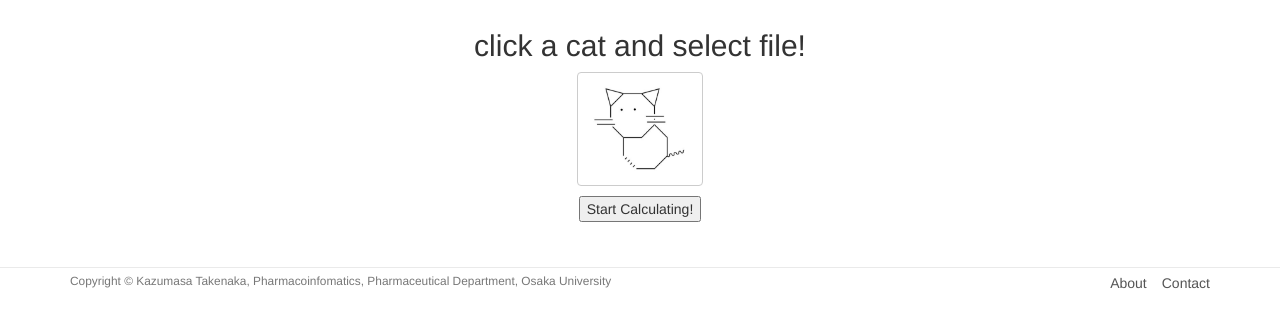
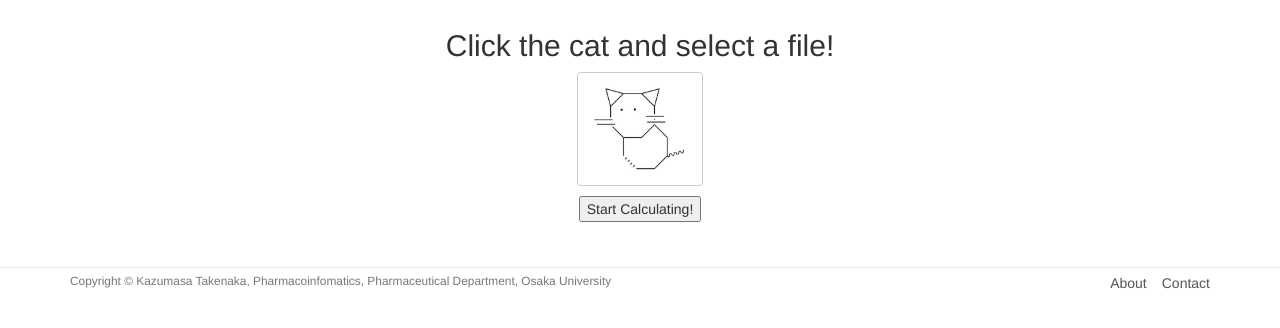
Before and after one commit to kkkazuo/hydrolysis, a Flask app: page / in a window 1280 px wide. Shown: the part 121-449 px from the top of the page. Run offline with Flask 2, Linux system fonts and the light colour scheme; parts of the project's set-up code (start-up, migrations or seed data) failed here and were passed over; some libraries are stand-ins or nearby versions.

Commit message:
ForHeroku

```diff
--- a/web/templates/top.html
+++ b/web/templates/top.html
@@ -28,7 +28,7 @@
     <div class="row">
       <section class="file-upload">
         <div class="text-center">
-          <h2>click a cat and select file!</h2>
+          <h2>Click the cat and select a file!</h2>
           <form action="/file"  method = "POST" enctype="multipart/form-data">
             <label class="btn btn-default btn-file">
               <img src="../static/neko.png" width=100 />
@@ -43,7 +43,7 @@
     <footer class="footer">
       <div class="container">
         <small>
-          Copyright &copy; Kazumasa Takenaka, Pharmacoinfomatics, Pharmaceutical Department, Osaka University<br>
+          Copyright &copy; Kazumasa Takenaka, Pharmacoinfomatics, Pharmaceutical Department, Osaka University
         </small>
         <nav>
           <ul>
```
